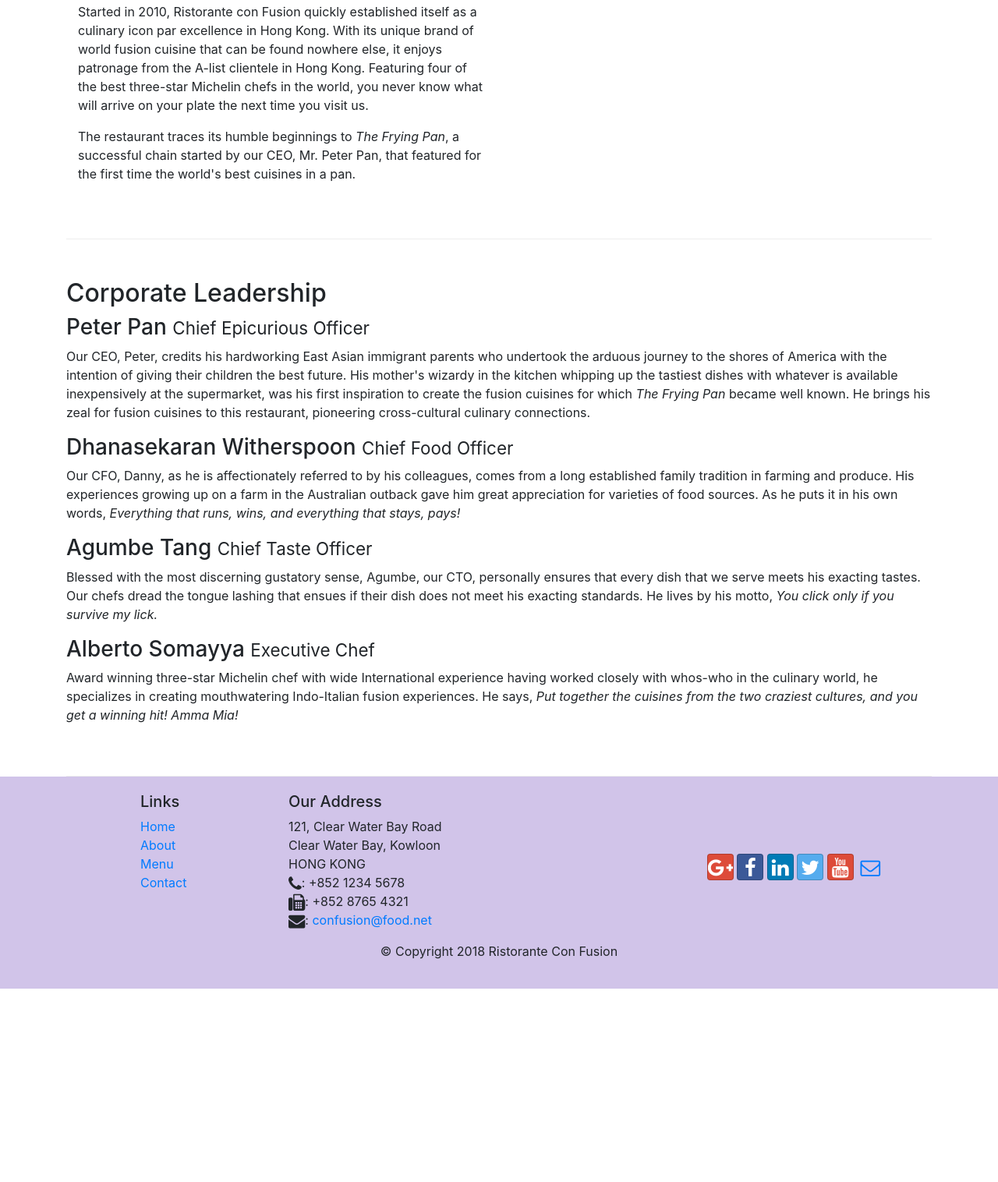
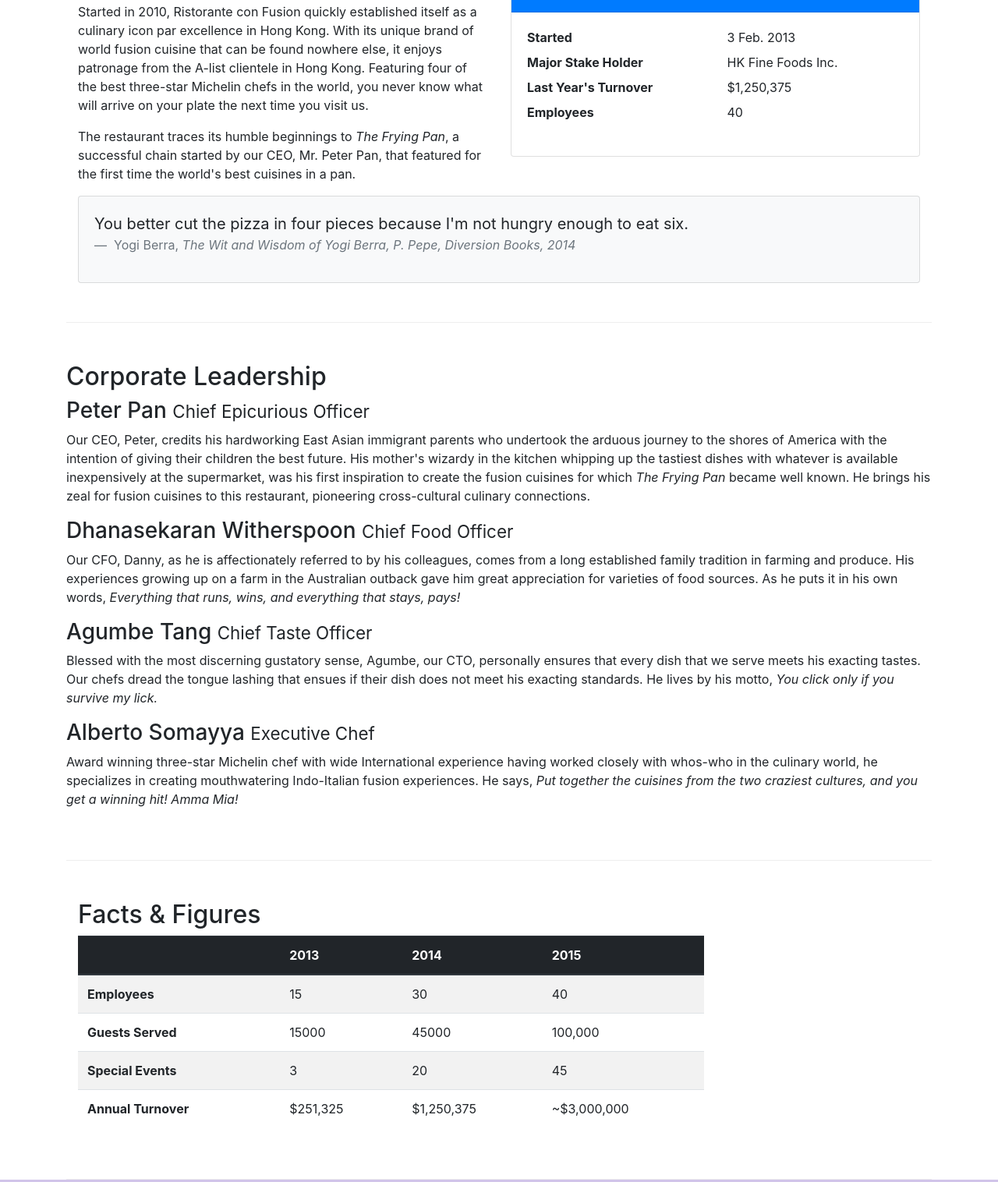
Before and after one commit to rfsants001/Front-End-Bootstrap, a website: page conFusion/aboutus.html in a window 1280 px wide. Shown: the part 558-2074 px from the top of the page at 78% size. Before the commit the page ends 1826 px from the top, so only its background shows below. Drawn offline with nearby package versions, Linux system fonts and the light colour scheme.

Commit message:
Table and Cards

```diff
--- a/conFusion/aboutus.html
+++ b/conFusion/aboutus.html
@@ -68,6 +68,39 @@
                 <p>The restaurant traces its humble beginnings to <em>The Frying Pan</em>, a successful chain started by our CEO, Mr. Peter Pan, that featured for the first time the world's best cuisines in a pan.</p>
             </div>
             <div class="col-12 col-sm">
+                <div class="card">
+                    <h3 class="card-header bg-primary text-white">
+                        Facts At a Glance
+                    </h3>
+                    <div class="card-body">
+                        <dl class="row">
+                            <dt class="col-6">Started</dt>
+                            <dd class="col-6">3 Feb. 2013</dd>
+                            <dt class="col-6">Major Stake Holder</dt>
+                            <dd class="col-6">HK Fine Foods Inc.</dd>
+                            <dt class="col-6">Last Year's Turnover</dt>
+                            <dd class="col-6">$1,250,375</dd>
+                            <dt class="col-6">Employees</dt>
+                            <dd class="col-6">40</dd>
+                        </dl>
+                    </div>
+                </div>
+            </div>
+
+            <div class="col-12">
+                <div class="card card-body bg-light">
+                    <blockquote class="blockquote">
+                        <p class="mb-0">
+                            You better cut the pizza in four pieces because I'm not hungry enough to eat six.
+                        </p>
+                        <footer class="blockquote-footer">
+                            Yogi Berra,
+                            <cite title="Source Title">
+                                The Wit and Wisdom of Yogi Berra, P. Pepe, Diversion Books, 2014
+                            </cite>
+                        </footer>
+                    </blockquote>
+                </div>
             </div>
         </div>
 
@@ -86,6 +119,52 @@
             </div>
        </div>
 
+       <div class="row row-content">
+           <div class="col-12 col-sm-9">
+               <h2>Facts &amp; Figures</h2>
+               <div class="table-responsive">
+                <table class="table table-striped">
+                    <thead class="thead-dark">
+                        <tr>
+                            <th>&nbsp;</th>
+                            <th>2013</th>
+                            <th>2014</th>
+                            <th>2015</th>
+                        </tr>
+                    </thead>
+                    <tbody>
+                        <tr>
+                            <th>Employees</th>
+                            <td>15</td>
+                            <td>30</td>
+                            <td>40</td>
+                        </tr>
+                        <tr>
+                            <th>Guests Served</th>
+                            <td>15000</td>
+                            <td>45000</td>
+                            <td>100,000</td>
+                        </tr>
+                        <tr>
+                            <th>Special Events</th>
+                            <td>3</td>
+                            <td>20</td>
+                            <td>45</td>
+                        </tr>
+                        <tr>
+                            <th>Annual Turnover</th>
+                            <td>$251,325</td>
+                            <td>$1,250,375</td>
+                            <td>~$3,000,000</td>
+                        </tr>
+                    </tbody>
+                </table>
+            </div>
+           </div>
+           <div class="col-12 col-sm-3">
+
+           </div>
+       </div>
     </div>
 
     <footer class="footer">
```
